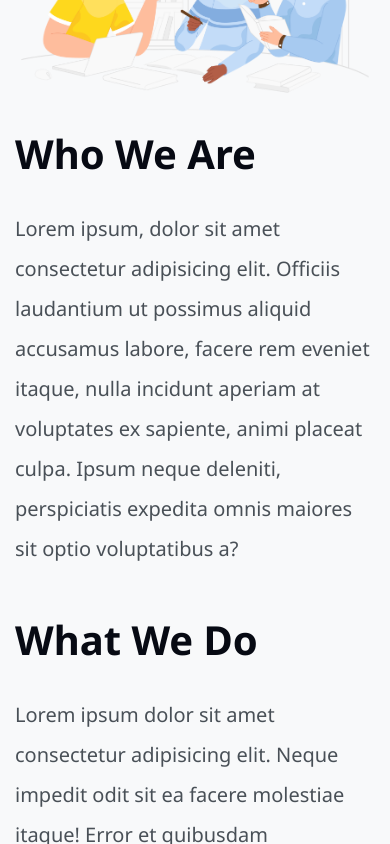
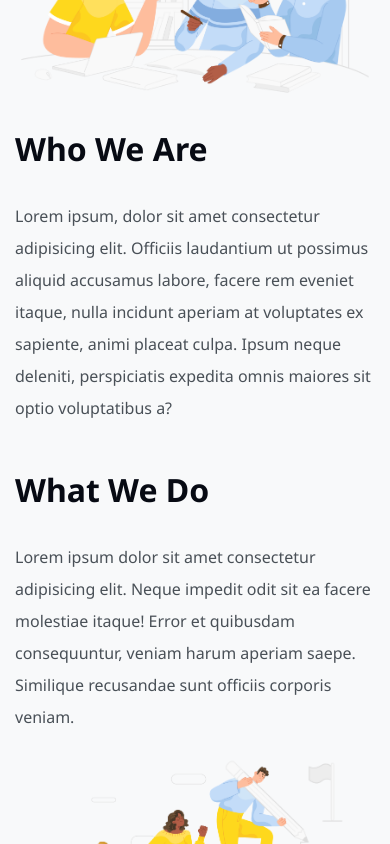
Before and after one commit to arman-borkhani/agency, a Vue app: page / in a window 390 px wide. Shown: the part 800-1644 px from the top of the page. Built offline with nearby package versions, Linux system fonts and the light colour scheme.

Commit message:
Change about section font size in mobile view

```diff
--- a/src/pages/home/AboutSection.vue
+++ b/src/pages/home/AboutSection.vue
@@ -66,13 +66,13 @@
 
 .about-card__title {
   text-align: left;
-  font-size: 2.5rem;
+  font-size: 2rem;
   color: var(--blue-900);
   margin-bottom: 2rem;
 }
 
 .about-card__desc {
-  font-size: 1.25rem;
+  font-size: 1rem;
   line-height: 200%;
   color: var(--gray-700);
 }
@@ -85,5 +85,13 @@
   .about-card__figure {
     margin-bottom: 0;
   }
+
+  .about-card__title {
+    font-size: 2.5rem;
+  }
+
+  .about-card__desc {
+    font-size: 1.25rem;
+  }
 }
 </style>
```
